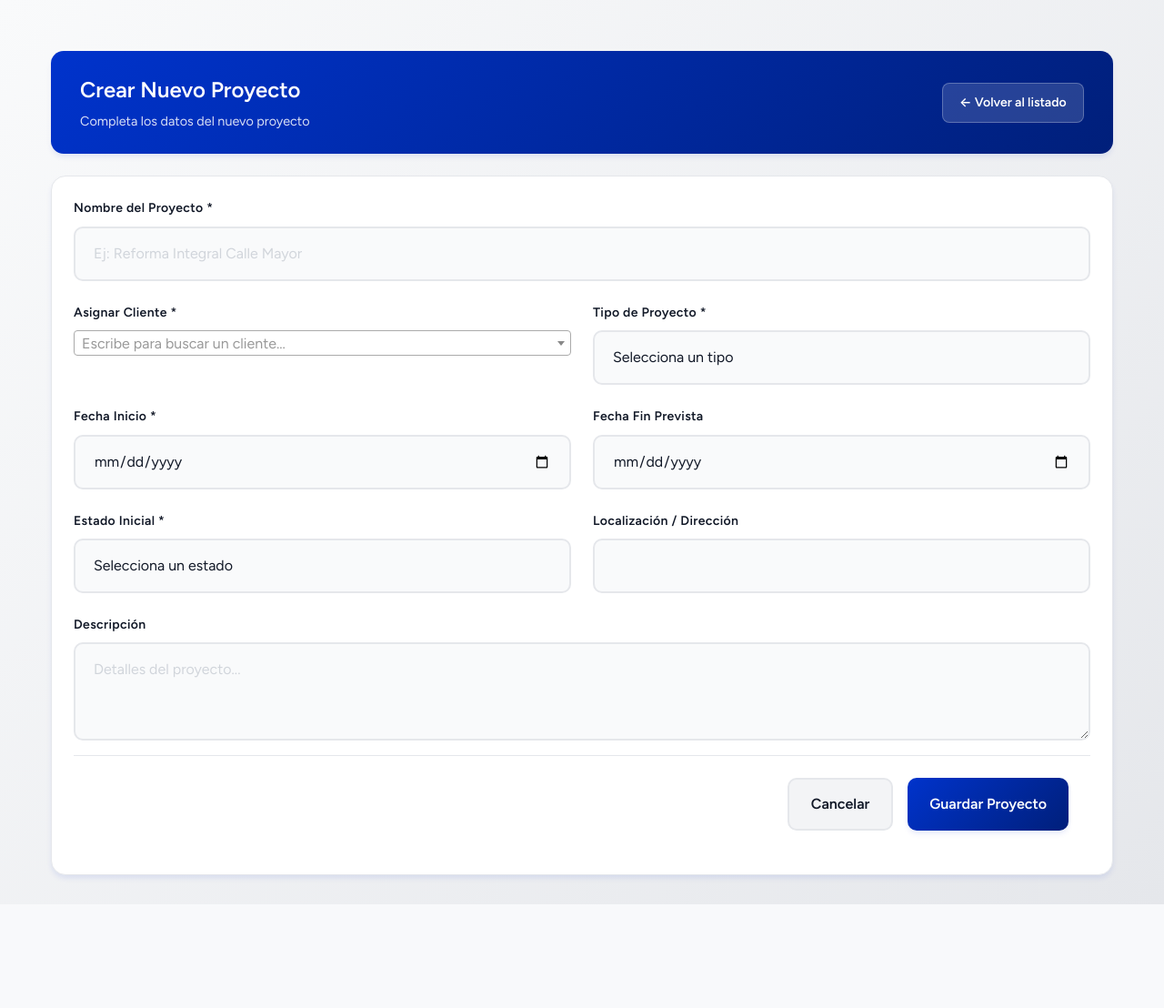
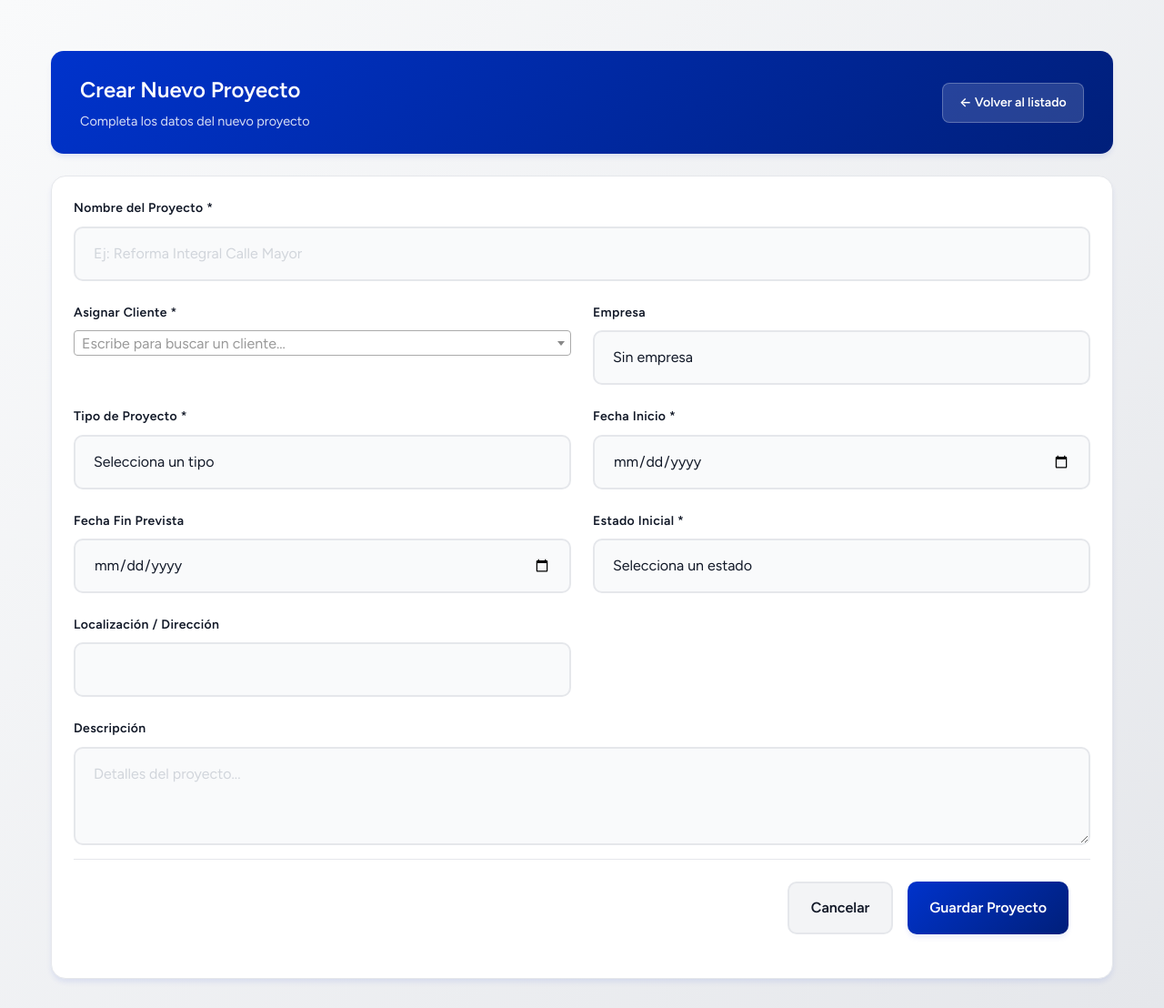
Before and after one commit to abrahammc04-git/delineante-project-manager, a Laravel app: page /proyectos/create in a window 1280 px wide. Shown: the whole page at 91% size. Before the commit the page ends 994 px from the top, so only its background shows below. Run offline with Laravel 12, Linux system fonts and the light colour scheme; a user stored in the database is signed in; data comes from the database, SQL or seed files in the repository; style sheets or scripts are compiled from the project's sources; some libraries are stand-ins or nearby versions.

Commit message:
fix: añadir selector de empresa en crear/editar proyecto
Los formularios proyectos/create y proyectos/edit incluyen ahora un
select "Empresa" junto al selector de cliente. Al elegir un cliente, la
empresa se auto-rellena con la suya vía JS (Select2 onChange). El admin
puede sobrescribirla manualmente. Si se envía vacío, el controlador la
deriva del cliente como antes (comportamiento sin regresión).

Co-Authored-By: Claude Sonnet 4.6 <noreply@anthropic.com>

```diff
--- a/app/Http/Controllers/ProyectoController.php
+++ b/app/Http/Controllers/ProyectoController.php
@@ -4,6 +4,7 @@ namespace App\Http\Controllers;
 
 use App\Models\Proyecto;
 use App\Models\User;
+use App\Models\Empresa;
 use Illuminate\Http\Request;
 use Illuminate\Support\Facades\Auth;
 use Illuminate\Support\Facades\Storage;
@@ -83,11 +84,11 @@ class ProyectoController extends Controller
     {
         $this->authorizeAdmin();
 
-        // Obtener lista de clientes para el select
-        // Ajusta 'rol' según tu tabla users (ej: where('rol', 'cliente'))
         $clientes = User::where('rol', 'cliente')->get();
+        $empresas = Empresa::orderBy('nombre_empresa')->get();
+        $clienteEmpresaMap = $clientes->pluck('id_empresa', 'id_usuario');
 
-        return view('proyectos.create', compact('clientes'));
+        return view('proyectos.create', compact('clientes', 'empresas', 'clienteEmpresaMap'));
     }
 
     /**
@@ -99,25 +100,27 @@ class ProyectoController extends Controller
 
         // 1. Validar
         $validated = $request->validate([
-            'nombre_proyecto' => 'required|string|max:255',
-            'id_usuario' => 'required|exists:usuarios,id_usuario',// Ojo: verifica si tu tabla se llama 'users' o 'usuarios'
-            'tipo_proyecto'   => 'required|string',
-            'estado'          => 'required|string',
-            'descripcion'     => 'nullable|string',
-            'fecha_inicio'    => 'required|date',
+            'nombre_proyecto'    => 'required|string|max:255',
+            'id_usuario'         => 'required|exists:usuarios,id_usuario',
+            'id_empresa'         => 'nullable|exists:empresas,id_empresa',
+            'tipo_proyecto'      => 'required|string',
+            'estado'             => 'required|string',
+            'descripcion'        => 'nullable|string',
+            'fecha_inicio'       => 'required|date',
             'fecha_fin_prevista' => 'nullable|date|after_or_equal:fecha_inicio',
-            'localizacion'    => 'nullable|string',] ,[
-
+            'localizacion'       => 'nullable|string',
+        ], [
             'fecha_fin_prevista.after_or_equal' => 'La fecha de fin no puede ser anterior a la fecha de inicio.',
-
         ]);
 
         $validated['fecha_creacion'] = now();
         $validated['carpeta_archivos'] = 'proj_' . uniqid();
 
-        // Buscamos al cliente asignado y le copiamos su empresa al proyecto
-        $cliente = User::find($validated['id_usuario']);
-        $validated['id_empresa'] = $cliente ? $cliente->id_empresa : null;
+        // Si no se seleccionó empresa en el formulario, derivarla del cliente
+        if (empty($validated['id_empresa'])) {
+            $cliente = User::find($validated['id_usuario']);
+            $validated['id_empresa'] = $cliente ? $cliente->id_empresa : null;
+        }
 
         // 3. Crear
         Proyecto::create($validated);
@@ -276,8 +279,10 @@ public function programarMasivo(Request $request, $id)
 
         $proyecto = Proyecto::where('id_proyecto', $id)->firstOrFail();
         $clientes = User::where('rol', 'cliente')->get();
+        $empresas = Empresa::orderBy('nombre_empresa')->get();
+        $clienteEmpresaMap = $clientes->pluck('id_empresa', 'id_usuario');
 
-        return view('proyectos.edit', compact('proyecto', 'clientes'));
+        return view('proyectos.edit', compact('proyecto', 'clientes', 'empresas', 'clienteEmpresaMap'));
     }
 
     /**
@@ -290,26 +295,27 @@ public function programarMasivo(Request $request, $id)
         $proyecto = Proyecto::where('id_proyecto', $id)->firstOrFail();
 
         $validated = $request->validate([
-            'nombre_proyecto' => 'required|string|max:255',
-            'id_usuario'      => 'required|exists:usuarios,id_usuario',
-            'tipo_proyecto'   => 'required|string',
-            'estado'          => 'required|string',
-            'descripcion'     => 'nullable|string',
-            'fecha_inicio'    => 'required|date',
+            'nombre_proyecto'    => 'required|string|max:255',
+            'id_usuario'         => 'required|exists:usuarios,id_usuario',
+            'id_empresa'         => 'nullable|exists:empresas,id_empresa',
+            'tipo_proyecto'      => 'required|string',
+            'estado'             => 'required|string',
+            'descripcion'        => 'nullable|string',
+            'fecha_inicio'       => 'required|date',
             'fecha_fin_prevista' => 'nullable|date|after_or_equal:fecha_inicio',
             'fecha_fin_real'     => 'nullable|date|after_or_equal:fecha_inicio',
-            'localizacion'    => 'nullable|string',] ,[
-
+            'localizacion'       => 'nullable|string',
+        ], [
             'fecha_fin_prevista.after_or_equal' => 'La fecha de fin no puede ser anterior a la fecha de inicio.',
-
         ]);
 
-        // Actualizar fecha de modificación manual
         $validated['ultima_actualizacion'] = now();
 
-        // Buscamos al cliente asignado y le copiamos su empresa al proyecto
-        $cliente = User::find($validated['id_usuario']);
-        $validated['id_empresa'] = $cliente ? $cliente->id_empresa : null;
+        // Si no se seleccionó empresa en el formulario, derivarla del cliente
+        if (empty($validated['id_empresa'])) {
+            $cliente = User::find($validated['id_usuario']);
+            $validated['id_empresa'] = $cliente ? $cliente->id_empresa : null;
+        }
 
         $proyecto->update($validated);
 
--- a/resources/views/proyectos/create.blade.php
+++ b/resources/views/proyectos/create.blade.php
@@ -59,6 +59,22 @@
                             @endforeach
                         </select>
                         @error('id_usuario')
+                            <div class="form-error">{{ $message }}</div>
+                        @enderror
+                    </div>
+
+                    {{-- Empresa --}}
+                    <div class="form-group">
+                        <label class="form-label" for="id_empresa">Empresa</label>
+                        <select name="id_empresa" id="select_empresa" class="form-input">
+                            <option value="">Sin empresa</option>
+                            @foreach($empresas as $emp)
+                                <option value="{{ $emp->id_empresa }}" {{ old('id_empresa') == $emp->id_empresa ? 'selected' : '' }}>
+                                    {{ $emp->nombre_empresa }}
+                                </option>
+                            @endforeach
+                        </select>
+                        @error('id_empresa')
                             <div class="form-error">{{ $message }}</div>
                         @enderror
                     </div>
@@ -153,6 +169,8 @@
 <script src="https://cdn.jsdelivr.net/npm/select2@4.1.0-rc.0/dist/js/select2.min.js"></script>
 
 <script>
+    const clienteEmpresaMap = @json($clienteEmpresaMap);
+
     $(document).ready(function() {
         $('#select_cliente').select2({
             placeholder: "Escribe para buscar un cliente...",
@@ -160,16 +178,16 @@
             width: '100%',
             minimumInputLength: 1,
             language: {
-                inputTooShort: function () {
-                    return "Escribe al menos una letra para buscar.";
-                },
-                noResults: function () {
-                    return "No se ha encontrado ningún cliente";
-                },
-                searching: function () {
-                    return "Buscando...";
-                }
+                inputTooShort: function () { return "Escribe al menos una letra para buscar."; },
+                noResults: function ()     { return "No se ha encontrado ningún cliente"; },
+                searching: function ()     { return "Buscando..."; }
             }
+        });
+
+        // Al elegir cliente, auto-selecciona su empresa
+        $('#select_cliente').on('change', function() {
+            const idEmpresa = clienteEmpresaMap[$(this).val()] ?? '';
+            $('#select_empresa').val(idEmpresa);
         });
     });
 </script>
```
Also changed, not shown: resources/views/proyectos/edit.blade.php (+28 -9 lines).
